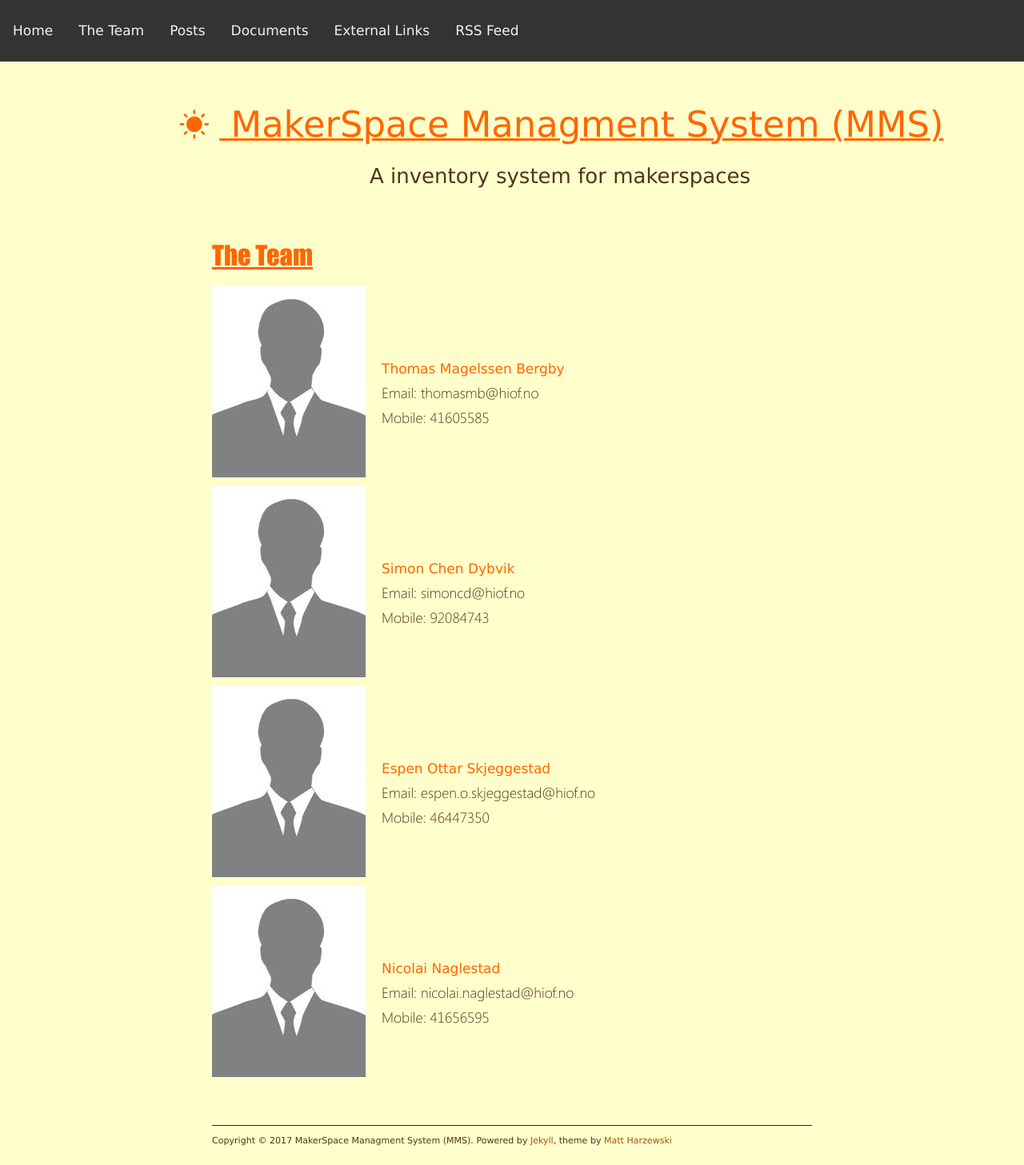
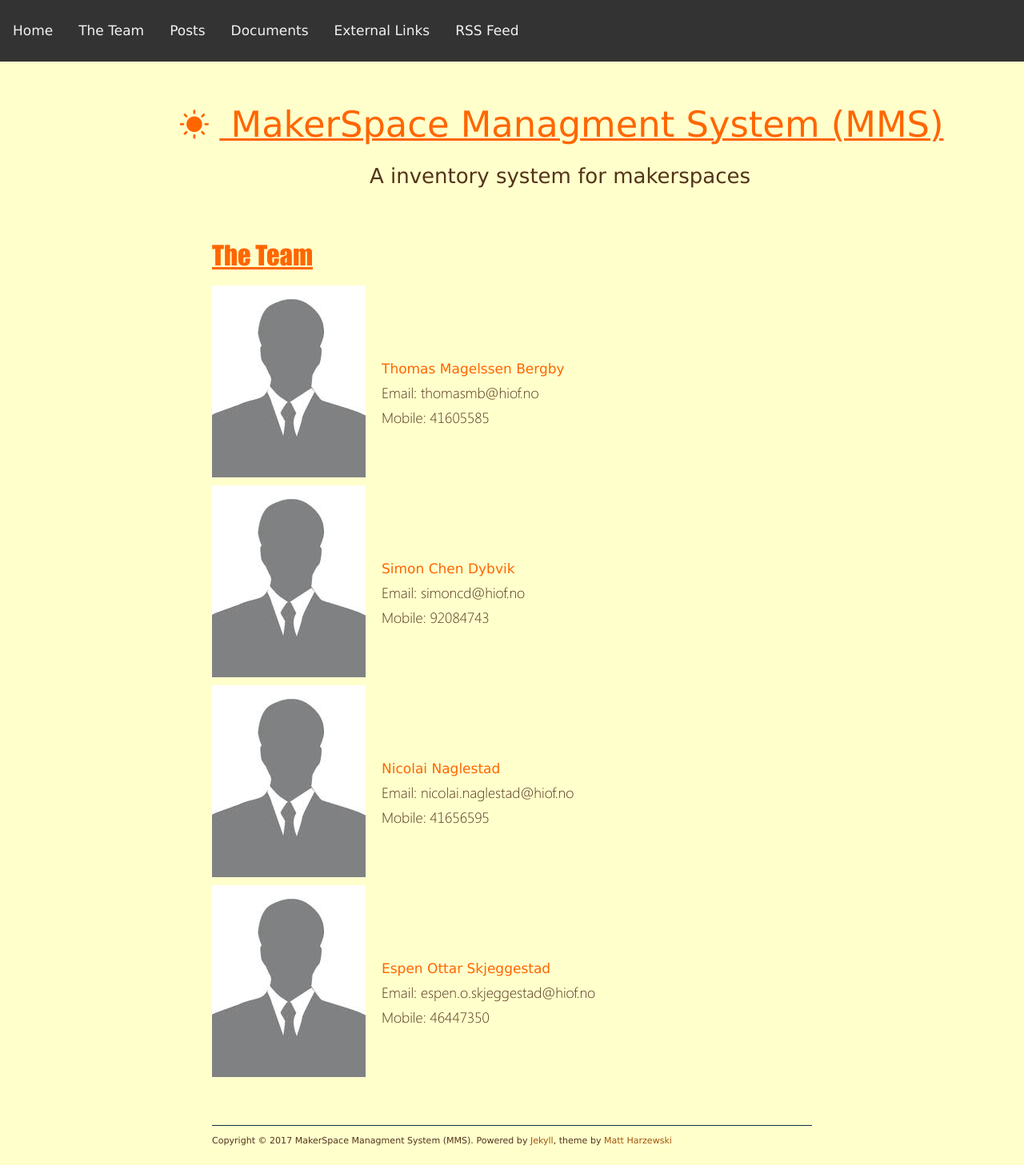
Before and after one commit to MakerManagement/MakerManagement.github.io, a Jekyll site: the page built from the-team/index.html, in a window 1280 px wide. Shown: the whole page at 80% size. Built offline with Jekyll 4.4.1, drawn with Linux system fonts in a browser that asks for light colours; nearby versions of some CDN libraries.

Commit message:
Alphabetical order

```diff
--- a/the-team/index.html
+++ b/the-team/index.html
@@ -23,6 +23,15 @@ title: The Team
 </div>
 
 <div class="team-member">
+	<img src="/images/noprofile.jpg" alt="Nicolai Naglestad" />
+	<div class="member-text">
+		<h2>Nicolai Naglestad</h2>
+		<p>Email: <span class="backwards">on.foih@datselgan.ialocin</span></p>
+		<p>Mobile: <span class="backwards">59565614</span></p>
+	</div>
+</div>
+
+<div class="team-member">
 	<img src="/images/noprofile.jpg" alt="Espen Ottar Skjeggestad" />
 	<div class="member-text">
 		<h2>Espen Ottar Skjeggestad</h2>
@@ -30,12 +39,3 @@ title: The Team
 		<p>Mobile: <span class="backwards">05374464</span></p>
 	</div>
 </div>
-
-<div class="team-member">
-	<img src="/images/noprofile.jpg" alt="Nicolai Naglestad" />
-	<div class="member-text">
-		<h2>Nicolai Naglestad</h2>
-		<p>Email: <span class="backwards">on.foih@datselgan.ialocin</span></p>
-		<p>Mobile: <span class="backwards">59565614</span></p>
-	</div>
-</div>
```
